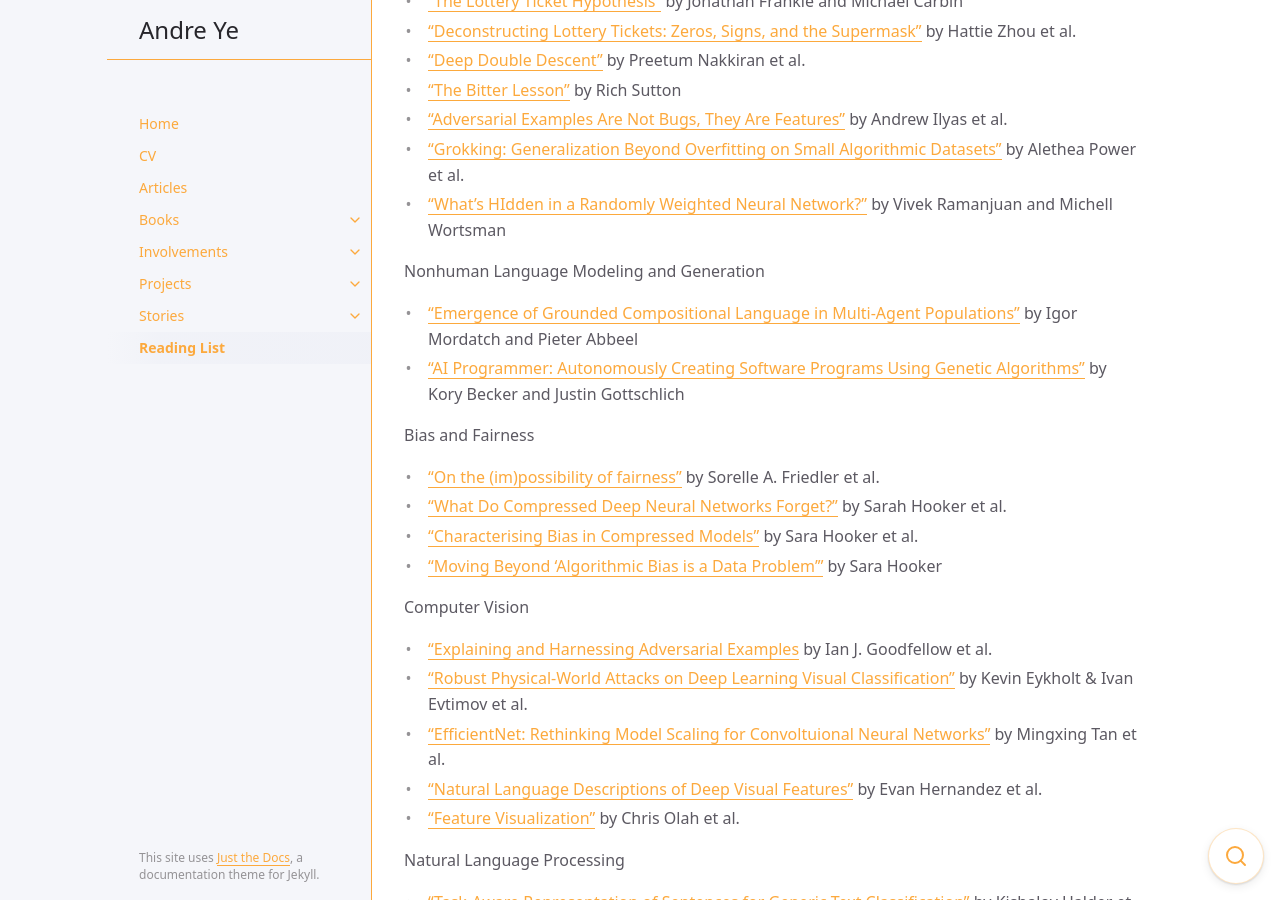
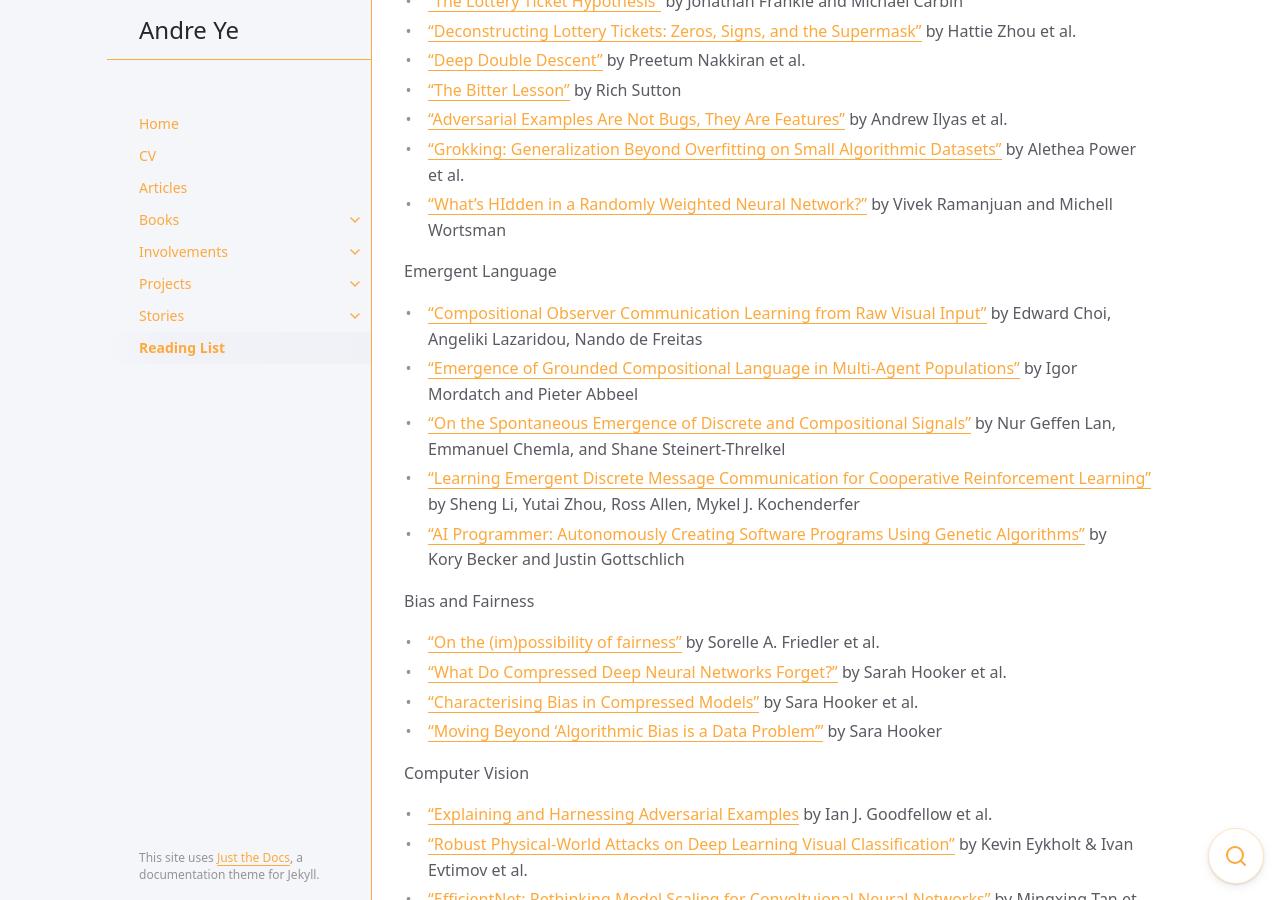
Before and after one commit to andre-ye/andre-ye.github.io-retired, a Jekyll site: the page built from docs/reading-list.md, in a window 1280 px wide and 900 px high, scrolled down 417 px. Built offline with Jekyll 4.4.1, drawn with Linux system fonts in a browser that asks for light colours; nearby versions of some CDN libraries.

Commit message:
Update reading-list.md

```diff
--- a/docs/reading-list.md
+++ b/docs/reading-list.md
@@ -24,8 +24,11 @@ Theory of Deep Learning
 - ["Grokking: Generalization Beyond Overfitting on Small Algorithmic Datasets"](https://arxiv.org/pdf/2201.02177.pdf){:target="_blank"} by Alethea Power et al.
 - ["What's HIdden in a Randomly Weighted Neural Network?"](https://arxiv.org/pdf/1911.13299.pdf){:target="_blank"} by Vivek Ramanjuan and Michell Wortsman
 
-Nonhuman Language Modeling and Generation
+Emergent Language
+- ["Compositional Observer Communication Learning from Raw Visual Input"](https://arxiv.org/pdf/1804.02341v1.pdf){:target="_blank"} by Edward Choi, Angeliki Lazaridou, Nando de Freitas
 - ["Emergence of Grounded Compositional Language in Multi-Agent Populations"](https://arxiv.org/abs/1703.04908){:target="_blank"} by Igor Mordatch and Pieter Abbeel
+- ["On the Spontaneous Emergence of Discrete and Compositional Signals"](https://aclanthology.org/2020.acl-main.433.pdf){:target="_blank"} by Nur Geffen Lan, Emmanuel Chemla, and Shane Steinert-Threlkel
+- ["Learning Emergent Discrete Message Communication for Cooperative Reinforcement Learning"](https://arxiv.org/pdf/2102.12550.pdf) by Sheng Li, Yutai Zhou, Ross Allen, Mykel J. Kochenderfer
 - ["AI Programmer: Autonomously Creating Software Programs Using Genetic Algorithms"](https://arxiv.org/pdf/1709.05703.pdf){:target="_blank"} by Kory Becker and Justin Gottschlich
 
 Bias and Fairness
```
